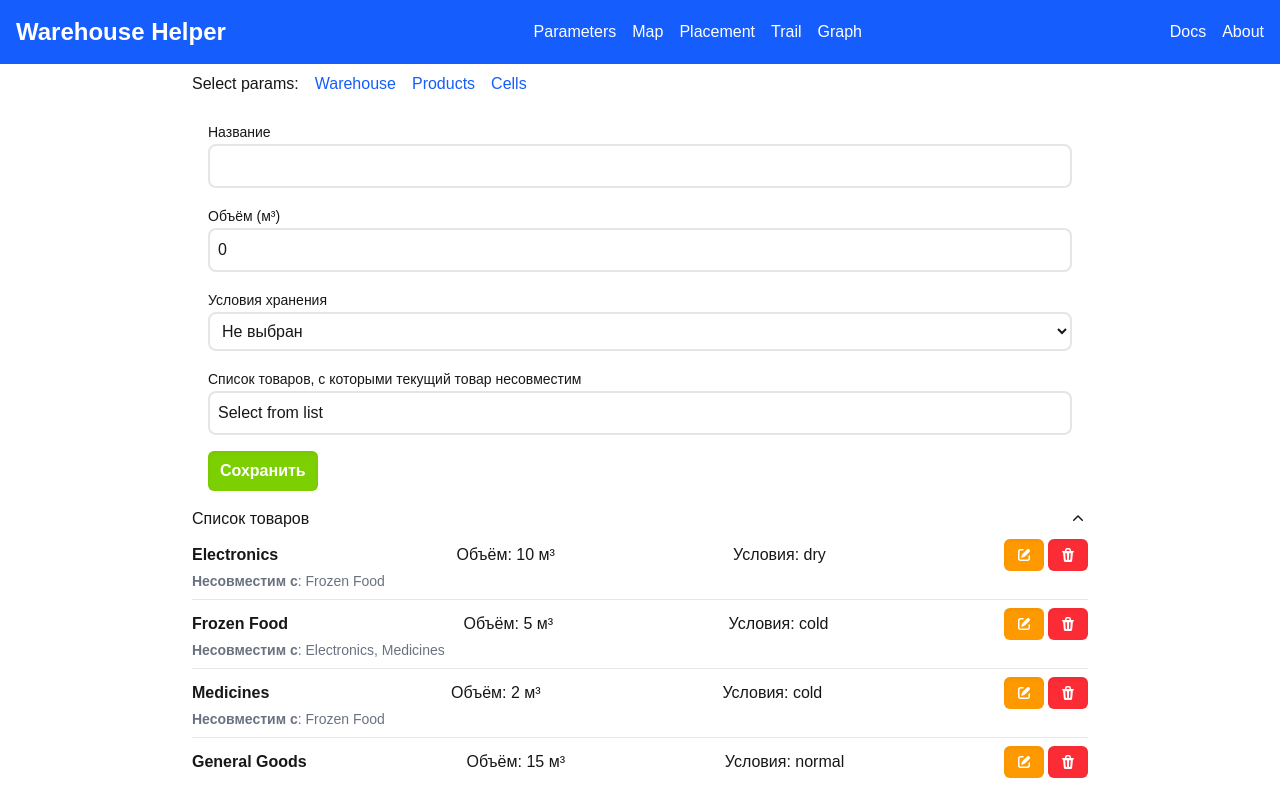
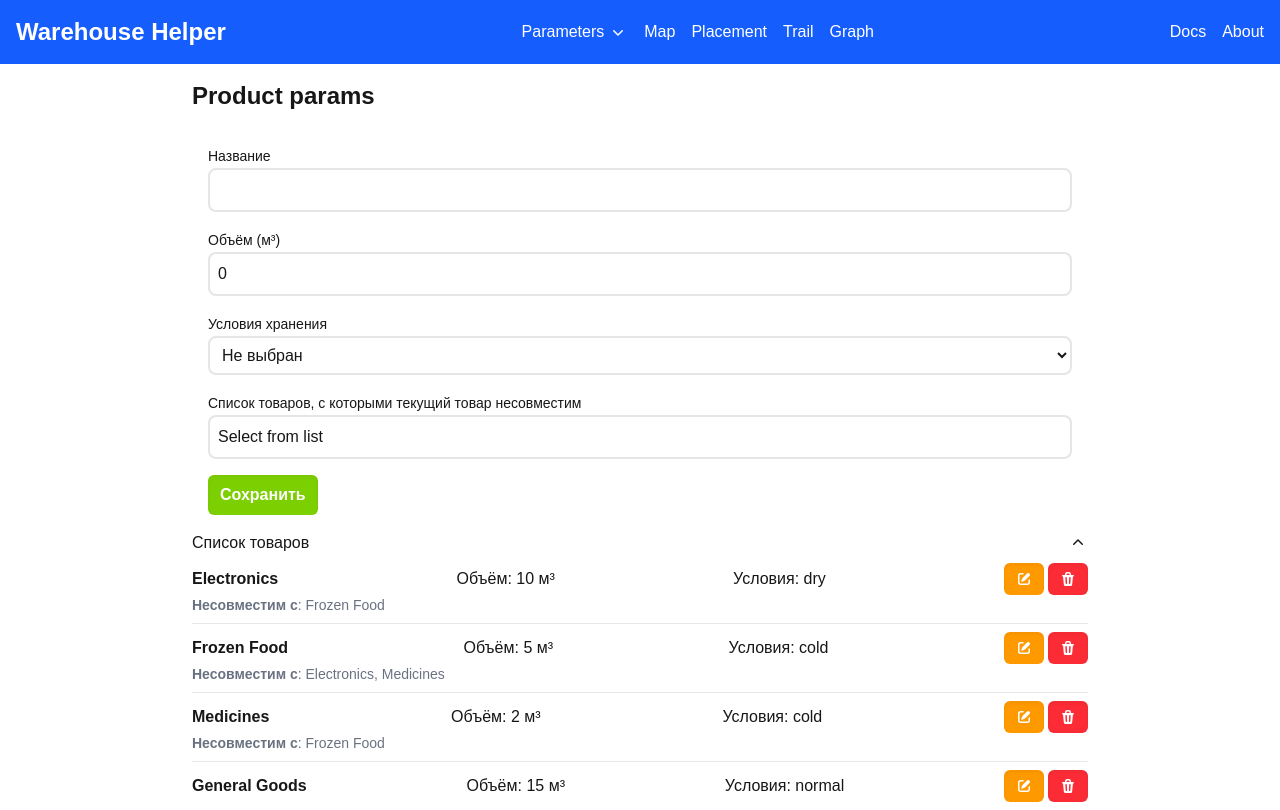
Before and after one commit to mi-qacker/warehouse-helper, a Next.js app: page /parameters/products in a window 1280 px wide. Built offline with nearby package versions, Linux system fonts and the light colour scheme; what @turf/turf would draw is missing.

Commit message:
All parameters in navbar

```diff
--- a/next.config.ts
+++ b/next.config.ts
@@ -2,6 +2,15 @@ import type {NextConfig} from 'next';
 
 const nextConfig: NextConfig = {
   /* config options here */
+  async redirects() {
+    return [
+      {
+        source: '/parameters',
+        destination: '/parameters/warehouse',
+        permanent: true,
+      },
+    ];
+  },
 };
 
 export default nextConfig;
--- a/src/app/parameters/cells/page.tsx
+++ b/src/app/parameters/cells/page.tsx
@@ -5,6 +5,7 @@ import CellParams from '@/features/params/cells/CellParams';
 export default function CellsPage() {
   return (
     <main>
+      <h1 className="my-4 text-2xl font-bold">Cell params</h1>
       <CellParams />
     </main>
   );
--- a/src/app/parameters/common.ts
+++ /dev/null
@@ -1,5 +0,0 @@
-export const PARAMS_LINKS = [
-  {href: '/parameters/warehouse', label: 'Warehouse'},
-  {href: '/parameters/products', label: 'Products'},
-  {href: '/parameters/cells', label: 'Cells'},
-];
--- a/src/app/parameters/layout.tsx
+++ b/src/app/parameters/layout.tsx
@@ -1,23 +1,5 @@
-import Link from 'next/link';
 import {PropsWithChildren} from 'react';
-import {PARAMS_LINKS} from './common';
 
 export default function ParametersLayout({children}: PropsWithChildren) {
-  return (
-    <div className="mx-auto w-full max-w-4xl">
-      <div className="flex flex-row gap-4 py-2">
-        <span>Select params:</span>
-        {PARAMS_LINKS.map(({href, label}) => (
-          <Link
-            key={href}
-            href={href}
-            className="text-blue-600 hover:underline"
-          >
-            {label}
-          </Link>
-        ))}
-      </div>
-      <div>{children}</div>
-    </div>
-  );
+  return <div className="mx-auto w-full max-w-4xl">{children}</div>;
 }
--- a/src/app/parameters/page.tsx
+++ /dev/null
@@ -1,24 +0,0 @@
-import Link from 'next/link';
-import {PARAMS_LINKS} from './common';
-
-export default function ParametersPage() {
-  return (
-    <main className="w-full py-6">
-      <h1 className="mb-4 text-3xl font-bold text-gray-800">
-        Warehouse Parameters
-      </h1>
-      <p className="mb-6 text-gray-600">
-        This page allows you to configure warehouse parameters.
-      </p>
-      <ul className="space-y-2">
-        {PARAMS_LINKS.map(({href, label}) => (
-          <li key={href}>
-            <Link href={href} className="text-blue-600 hover:underline">
-              {label}
-            </Link>
-          </li>
-        ))}
-      </ul>
-    </main>
-  );
-}
--- a/src/app/parameters/products/page.tsx
+++ b/src/app/parameters/products/page.tsx
@@ -5,6 +5,7 @@ import ProductParams from '@/features/params/products/ProductParams';
 export default function ProductsPage() {
   return (
     <main>
+      <h1 className="my-4 text-2xl font-bold">Product params</h1>
       <ProductParams />
     </main>
   );
--- a/src/app/parameters/warehouse/page.tsx
+++ b/src/app/parameters/warehouse/page.tsx
@@ -3,6 +3,7 @@ import WarehouseForm from '@/features/params/warehouse/WarehouseParams';
 export default function WarehousePage() {
   return (
     <main>
+      <h1 className="my-4 text-2xl font-bold">Warehouse params</h1>
       <WarehouseForm />
     </main>
   );
--- a/src/ui/common/Navbar.tsx
+++ b/src/ui/common/Navbar.tsx
@@ -1,5 +1,7 @@
 import {CONFIG} from '@/config';
 import Link from 'next/link';
+import {Popover, PopoverButton, PopoverPanel} from '@headlessui/react';
+import {ChevronDownIcon} from '@heroicons/react/20/solid';
 
 export default function Navbar() {
   return (
@@ -10,7 +12,23 @@ export default function Navbar() {
         </Link>
 
         <div className="flex space-x-4">
-          <NavbarLink label="Parameters" href="/parameters" />
+          <Popover className="group relative">
+            <PopoverButton
+              as="div"
+              className="flex cursor-pointer flex-row items-center gap-1 text-white hover:text-blue-200"
+            >
+              <span>Parameters</span>
+              <ChevronDownIcon className="size-5 group-data-open:rotate-180" />
+            </PopoverButton>
+            <PopoverPanel
+              anchor="bottom"
+              className="flex w-32 flex-col gap-2 rounded-md bg-blue-500 px-4 py-2 shadow-md"
+            >
+              <NavbarLink label="Warehouse" href="/parameters/warehouse" />
+              <NavbarLink label="Products" href="/parameters/products" />
+              <NavbarLink label="Cells" href="/parameters/cells" />
+            </PopoverPanel>
+          </Popover>
           <NavbarLink label="Map" href="/map" />
           <NavbarLink label="Placement" href="/placement" />
           <NavbarLink label="Trail" href="/trail" />
```
